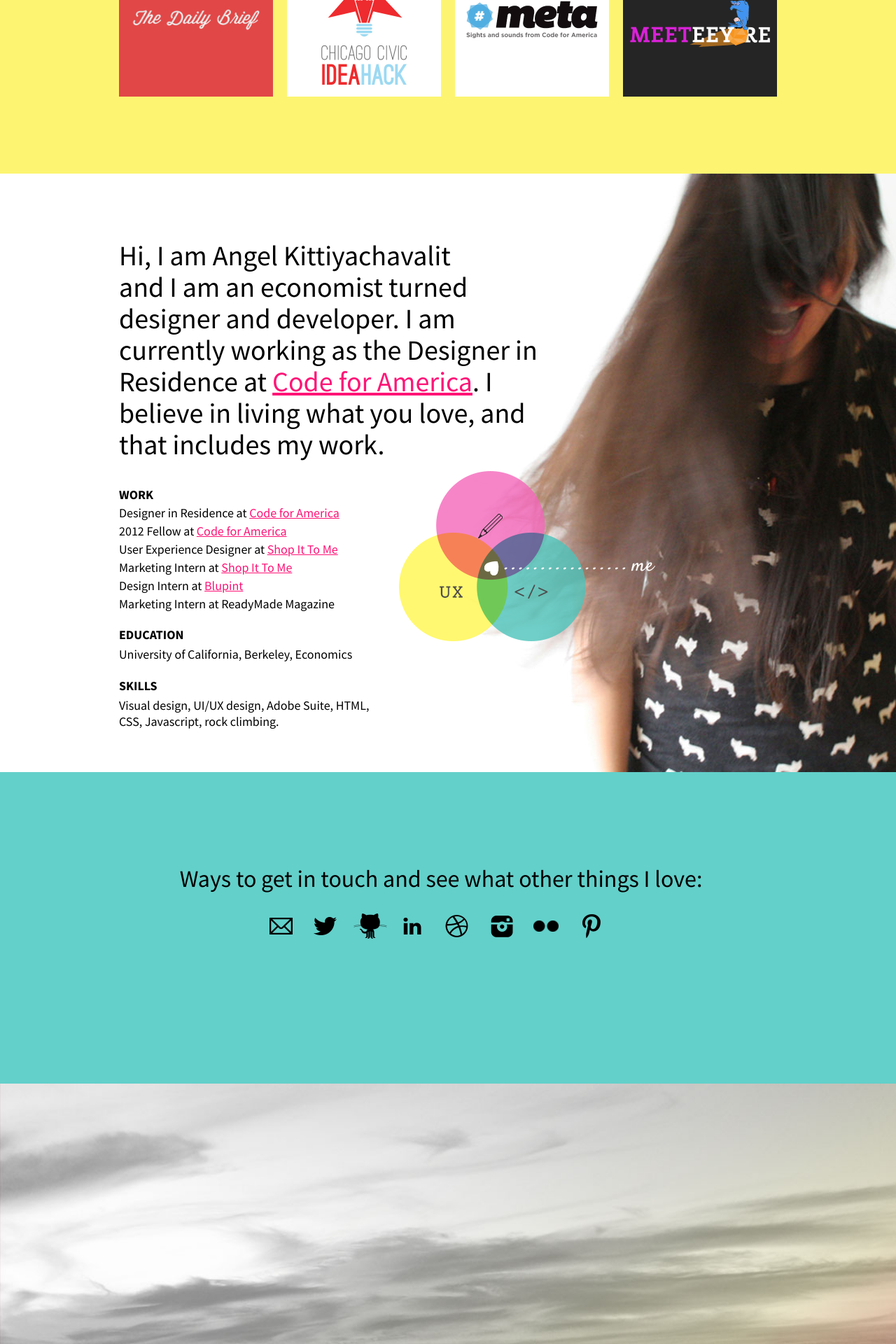
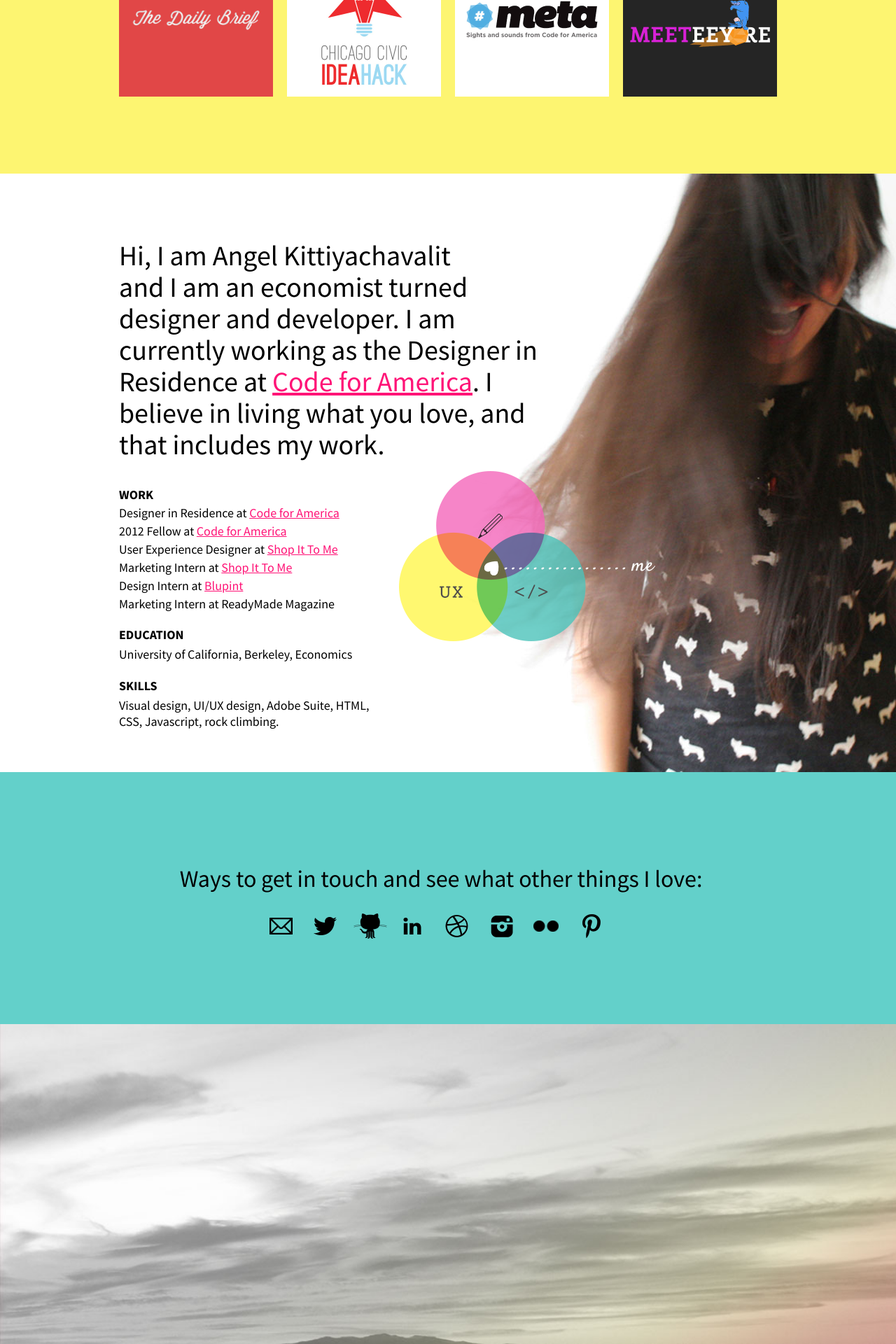
Before and after one commit to ahelkit/angellov.es, a Jekyll site: the page workingforyou/index.html, which Jekyll copies as it is, in a window 1280 px wide. Shown: the part 4480-6400 px from the top of the page at 70% size. Built offline with Jekyll 4.4.1, drawn with Linux system fonts in a browser that asks for light colours; nearby versions of some CDN libraries; comment, search, counter and statistics services are not loaded.

Commit message:
Made contact container shorter

```diff
--- a/css/main.css
+++ b/css/main.css
@@ -342,7 +342,7 @@
 }
 
 #contact .container {
-  height: 370px;
+  height: 285px;
 }
 
 #contact p {
```
Also changed, not shown: 1 other file.
